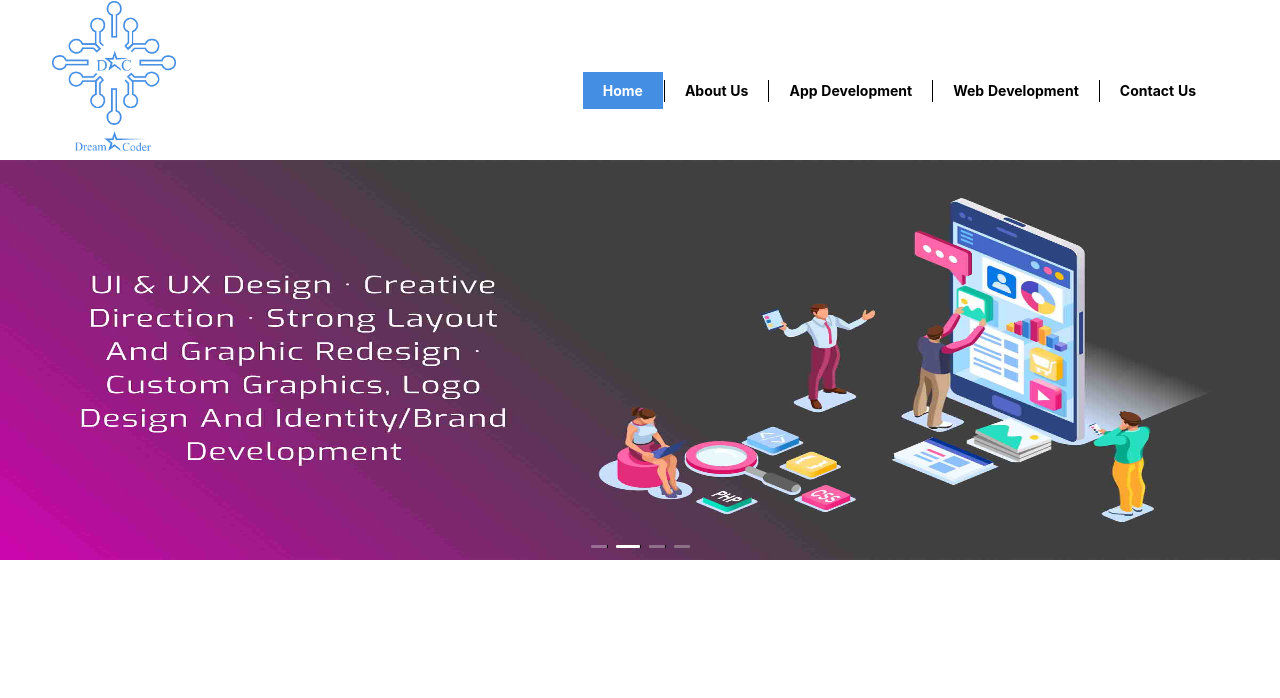
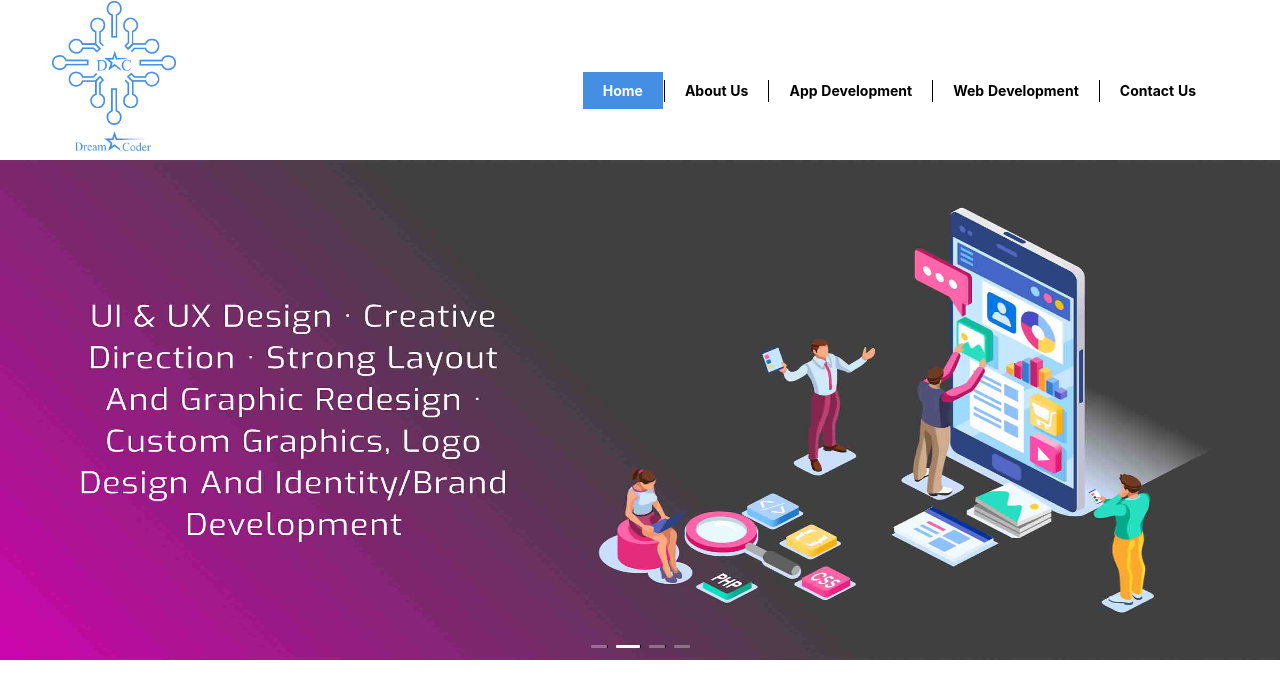
Before and after one commit to A-Wahabb/DreamStar, a React (Create React App) app: page / in a window 1280 px wide. Shown: the top 698 px of the page. Built offline with nearby package versions, Linux system fonts and the light colour scheme.

Commit message:
height chnges

```diff
--- a/src/components/home.css
+++ b/src/components/home.css
@@ -1,6 +1,6 @@
 .contentStyle{
     width:100%;
-    height: 400px;
+    height: 500px;
     color: #fff;
     background: #364d79
 }
```
